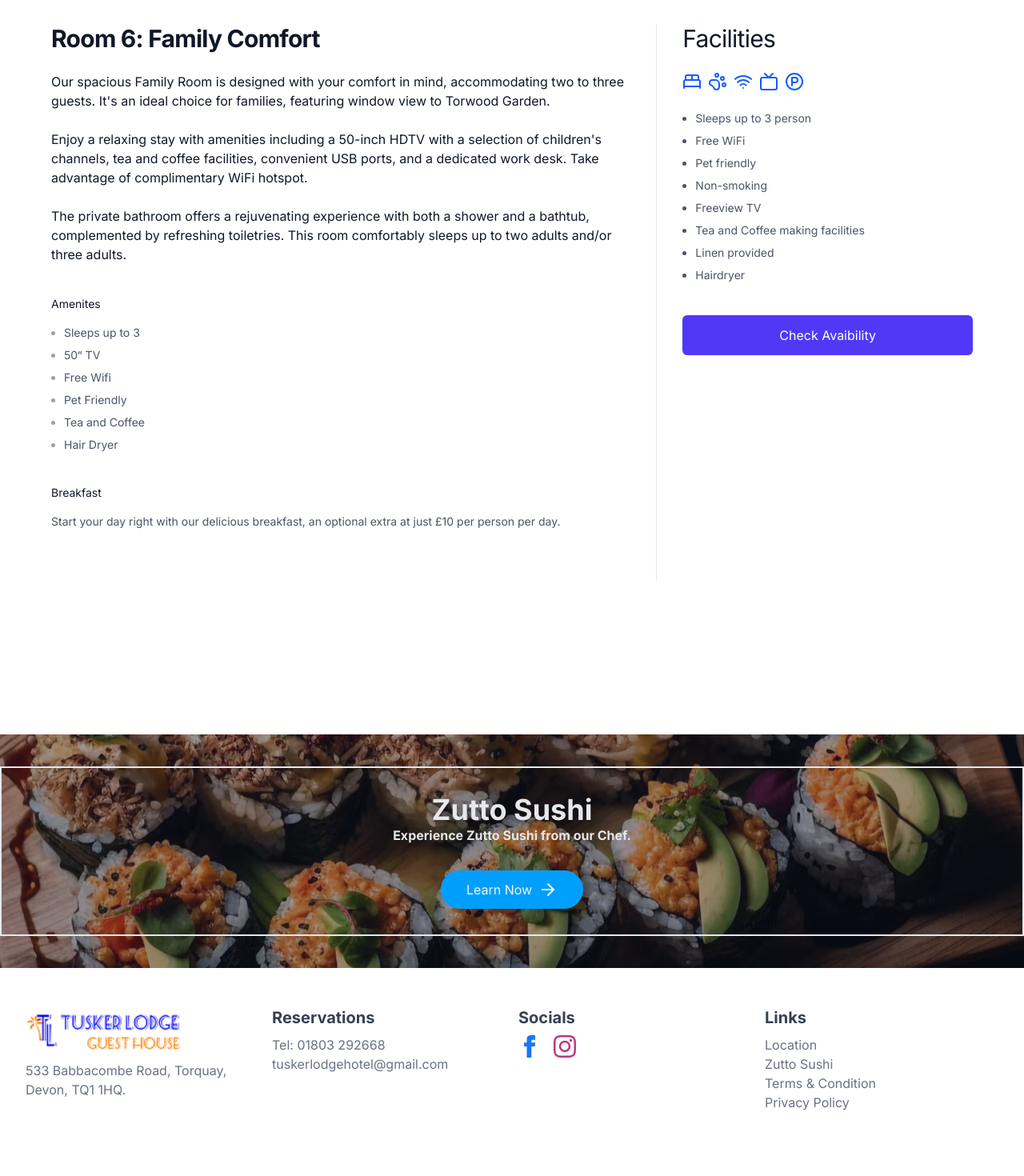
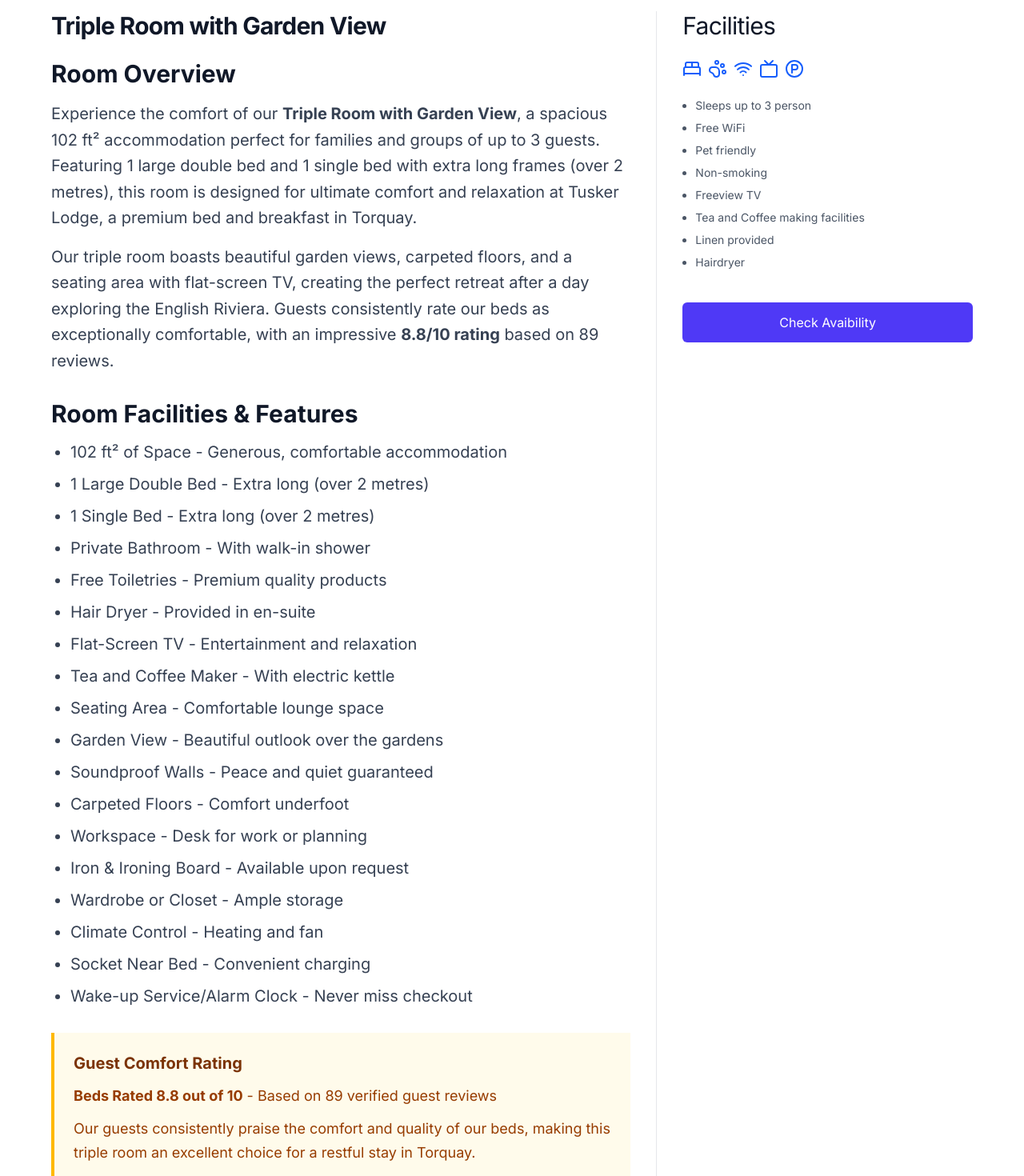
Before and after one commit to ayrbox/tusker-lodge, a Next.js app: page /rooms/family in a window 1280 px wide. Shown: the part 1180-2650 px from the top of the page at 80% size. Before the commit the page ends 2618 px from the top, so only its background shows below. Built offline with nearby package versions, Linux system fonts and the light colour scheme.

Commit message:
update: triple room

```diff
--- a/src/app/rooms/family/page.tsx
+++ b/src/app/rooms/family/page.tsx
@@ -5,76 +5,232 @@ import RoomCarousel from "@/components/RoomCarousel";
 
 export default function FamilyRoom() {
   const images = [
-    { src: FamilyRoomImage, alt: "Family Room - Room 5" },
-    { src: FamilyRoomImage, alt: "Family Room - Room 5 (2)" },
+    {
+      src: FamilyRoomImage,
+      alt: "Triple Room with Garden View - 102 ft² Accommodation at Tusker Lodge Torquay",
+    },
+    {
+      src: FamilyRoomImage,
+      alt: "Triple Room with Walk-in Shower - Premium Family Accommodation in Torquay, Devon",
+    },
   ];
 
+  const schemaData = {
+    "@context": "https://schema.org",
+    "@type": "HotelRoom",
+    name: "Triple Room with Garden View",
+    description:
+      "102 ft² triple room with 1 single bed and 1 large double bed, walk-in shower, and garden views at Tusker Lodge Torquay bed and breakfast. Rated 8.8/10 for comfortable beds.",
+    occupancy: {
+      "@type": "QuantitativeValue",
+      minValue: 1,
+      maxValue: 3,
+    },
+    floorSize: {
+      "@type": "QuantitativeValue",
+      unitCode: "FTK",
+      value: "102",
+    },
+    bed: [
+      {
+        "@type": "BedDetails",
+        name: "Large Double Bed (Extra Long - Over 2 metres)",
+        quantity: 1,
+      },
+      {
+        "@type": "BedDetails",
+        name: "Single Bed (Extra Long - Over 2 metres)",
+        quantity: 1,
+      },
+    ],
+    amenityFeature: [
+      { "@type": "Text", name: "Private Bathroom with Walk-in Shower" },
+      { "@type": "Text", name: "Free Toiletries" },
+      { "@type": "Text", name: "Hair Dryer" },
+      { "@type": "Text", name: "Flat-Screen TV" },
+      { "@type": "Text", name: "Tea and Coffee Maker" },
+      { "@type": "Text", name: "Garden View" },
+      { "@type": "Text", name: "Seating Area" },
+      { "@type": "Text", name: "Soundproof Walls" },
+      { "@type": "Text", name: "Carpeted Floors" },
+      { "@type": "Text", name: "Electric Kettle" },
+      { "@type": "Text", name: "Desk" },
+      { "@type": "Text", name: "Iron" },
+      { "@type": "Text", name: "Wardrobe or Closet" },
+      { "@type": "Text", name: "Heating" },
+      { "@type": "Text", name: "Fan" },
+      { "@type": "Text", name: "Wake-up Service/Alarm Clock" },
+      { "@type": "Text", name: "Socket Near Bed" },
+    ],
+    review: {
+      "@type": "Review",
+      ratingValue: "8.8",
+      bestRating: "10",
+      worstRating: "1",
+      ratingExplanation: "Based on 89 reviews for comfortable beds",
+    },
+    image: FamilyRoomImage.src,
+  };
+
   return (
-    <div className="flex flex-col items-center gap-4">
+    <div className="flex flex-col items-center">
+      <script
+        type="application/ld+json"
+        dangerouslySetInnerHTML={{ __html: JSON.stringify(schemaData) }}
+      />
       <RoomCarousel images={images} />
 
-      <Wrapper title="Room 6: Family Comfort">
+      <Wrapper title="Triple Room with Garden View">
         <Sidebar>
           <Facilities />
         </Sidebar>
         <Content>
-          <div>
-            <h3 className="sr-only">Description</h3>
-            <div className="space-y-6">
-              <p className="text-base text-gray-900">
-                Our spacious Family Room is designed with your comfort in mind,
-                accommodating two to three guests. It&apos;s an ideal choice for
-                families, featuring window view to Torwood Garden.
+          <div className="space-y-8">
+            <div>
+              <h2 className="text-2xl md:text-3xl font-semibold text-gray-900 mb-4">
+                Room Overview
+              </h2>
+              <p className="text-lg md:text-xl text-gray-700 leading-relaxed mb-4">
+                Experience the comfort of our{" "}
+                <strong>Triple Room with Garden View</strong>, a spacious 102
+                ft² accommodation perfect for families and groups of up to 3
+                guests. Featuring 1 large double bed and 1 single bed with extra
+                long frames (over 2 metres), this room is designed for ultimate
+                comfort and relaxation at Tusker Lodge, a premium bed and
+                breakfast in Torquay.
               </p>
-
-              <p className="text-base text-gray-900">
-                Enjoy a relaxing stay with amenities including a 50-inch HDTV
-                with a selection of children&apos;s channels, tea and coffee
-                facilities, convenient USB ports, and a dedicated work desk.
-                Take advantage of complimentary WiFi hotspot.
-              </p>
-
-              <p className="text-base text-gray-900">
-                The private bathroom offers a rejuvenating experience with both
-                a shower and a bathtub, complemented by refreshing toiletries.
-                This room comfortably sleeps up to two adults and/or three
-                adults.
+              <p className="text-lg md:text-xl text-gray-700 leading-relaxed">
+                Our triple room boasts beautiful garden views, carpeted floors,
+                and a seating area with flat-screen TV, creating the perfect
+                retreat after a day exploring the English Riviera. Guests
+                consistently rate our beds as exceptionally comfortable, with an
+                impressive <strong>8.8/10 rating</strong> based on 89 reviews.
               </p>
             </div>
-          </div>
 
-          <div className="mt-10">
-            <h2 className="text-sm font-medium text-gray-900">Amenites</h2>
-            <div className="mt-4">
-              <ul role="list" className="list-disc space-y-2 pl-4 text-sm">
-                <li className="text-gray-400">
-                  <span className="text-gray-600">Sleeps up to 3</span>
+            <div>
+              <h2 className="text-2xl md:text-3xl font-semibold text-gray-900 mb-4">
+                Room Facilities &amp; Features
+              </h2>
+              <ul
+                role="list"
+                className="list-disc space-y-3 pl-6 text-lg md:text-xl text-gray-700"
+              >
+                <li className="text-gray-700">
+                  <span className="font-medium">102 ft² of Space</span> -
+                  Generous, comfortable accommodation
                 </li>
-                <li className="text-gray-400">
-                  <span className="text-gray-600">50&ldquo; TV</span>
+                <li className="text-gray-700">
+                  <span className="font-medium">1 Large Double Bed</span> -
+                  Extra long (over 2 metres)
                 </li>
-                <li className="text-gray-400">
-                  <span className="text-gray-600">Free Wifi</span>
+                <li className="text-gray-700">
+                  <span className="font-medium">1 Single Bed</span> - Extra long
+                  (over 2 metres)
                 </li>
-                <li className="text-gray-400">
-                  <span className="text-gray-600">Pet Friendly</span>
+                <li className="text-gray-700">
+                  <span className="font-medium">Private Bathroom</span> - With
+                  walk-in shower
                 </li>
-                <li className="text-gray-400">
-                  <span className="text-gray-600">Tea and Coffee</span>
+                <li className="text-gray-700">
+                  <span className="font-medium">Free Toiletries</span> - Premium
+                  quality products
                 </li>
-                <li className="text-gray-400">
-                  <span className="text-gray-600">Hair Dryer</span>
+                <li className="text-gray-700">
+                  <span className="font-medium">Hair Dryer</span> - Provided in
+                  en-suite
+                </li>
+                <li className="text-gray-700">
+                  <span className="font-medium">Flat-Screen TV</span> -
+                  Entertainment and relaxation
+                </li>
+                <li className="text-gray-700">
+                  <span className="font-medium">Tea and Coffee Maker</span> -
+                  With electric kettle
+                </li>
+                <li className="text-gray-700">
+                  <span className="font-medium">Seating Area</span> -
+                  Comfortable lounge space
+                </li>
+                <li className="text-gray-700">
+                  <span className="font-medium">Garden View</span> - Beautiful
+                  outlook over the gardens
+                </li>
+                <li className="text-gray-700">
+                  <span className="font-medium">Soundproof Walls</span> - Peace
+                  and quiet guaranteed
+                </li>
+                <li className="text-gray-700">
+                  <span className="font-medium">Carpeted Floors</span> - Comfort
+                  underfoot
+                </li>
+                <li className="text-gray-700">
+                  <span className="font-medium">Workspace</span> - Desk for work
+                  or planning
+                </li>
+                <li className="text-gray-700">
+                  <span className="font-medium">Iron &amp; Ironing Board</span>{" "}
+                  - Available upon request
+                </li>
+                <li className="text-gray-700">
+                  <span className="font-medium">Wardrobe or Closet</span> -
+                  Ample storage
+                </li>
+                <li className="text-gray-700">
+                  <span className="font-medium">Climate Control</span> - Heating
+                  and fan
+                </li>
+                <li className="text-gray-700">
+                  <span className="font-medium">Socket Near Bed</span> -
+                  Convenient charging
+                </li>
+                <li className="text-gray-700">
+                  <span className="font-medium">
+                    Wake-up Service/Alarm Clock
+                  </span>{" "}
+                  - Never miss checkout
                 </li>
               </ul>
             </div>
-          </div>
 
-          <div className="mt-10">
-            <h2 className="text-sm font-medium text-gray-900">Breakfast</h2>
-            <div className="mt-4 space-y-6">
-              <p className="text-sm text-gray-600">
+            <div className="bg-amber-50 border-l-4 border-amber-400 p-6 mt-8">
+              <h3 className="text-xl font-semibold text-amber-900 mb-3">
+                Guest Comfort Rating
+              </h3>
+              <p className="text-lg text-amber-800 leading-relaxed mb-3">
+                <strong>Beds Rated 8.8 out of 10</strong> - Based on 89 verified
+                guest reviews
+              </p>
+              <p className="text-lg text-amber-800 leading-relaxed">
+                Our guests consistently praise the comfort and quality of our
+                beds, making this triple room an excellent choice for a restful
+                stay in Torquay.
+              </p>
+            </div>
+
+            <div>
+              <h2 className="text-2xl md:text-3xl font-semibold text-gray-900 mb-4">
+                Breakfast &amp; Dining
+              </h2>
+              <p className="text-lg md:text-xl text-gray-700 leading-relaxed">
                 Start your day right with our delicious breakfast, an optional
-                extra at just £10 per person per day.
+                extra at just £10 per person per day. Our carefully prepared
+                breakfast options ensure the whole family is energized for
+                exploring Torquay and the English Riviera.
+              </p>
+            </div>
+
+            <div className="bg-green-50 border-l-4 border-green-500 p-6 mt-8">
+              <h3 className="text-lg md:text-xl font-semibold text-green-900 mb-2">
+                Why Choose Our Triple Room?
+              </h3>
+              <p className="text-lg text-green-800 leading-relaxed">
+                With spacious 102 ft² of accommodation, extra-long beds rated
+                8.8/10 for comfort, and stunning garden views, our triple room
+                is the perfect choice for families and groups visiting Torquay.
+                The soundproof walls ensure a peaceful night&apos;s sleep, while
+                the comprehensive amenities make for a comfortable, worry-free
+                stay at Tusker Lodge, a premier bed and breakfast in Devon.
               </p>
             </div>
           </div>
```
